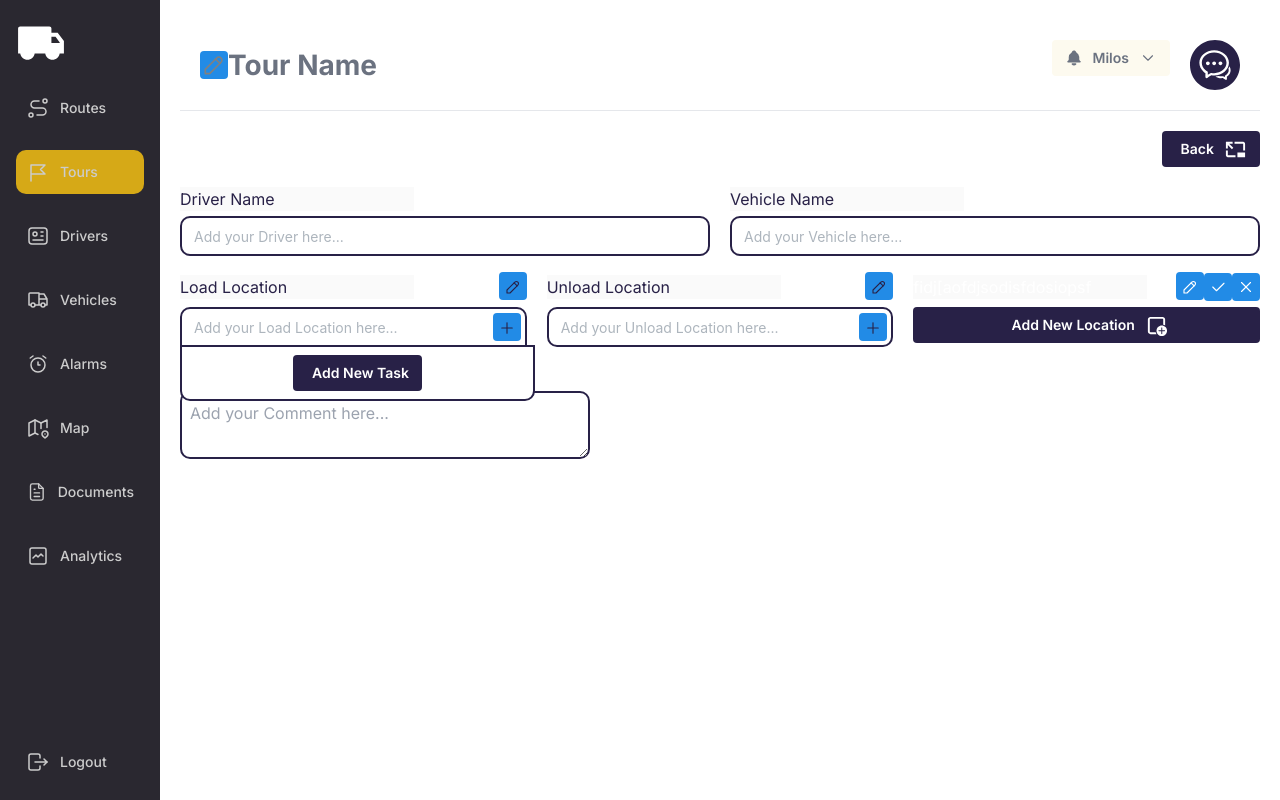
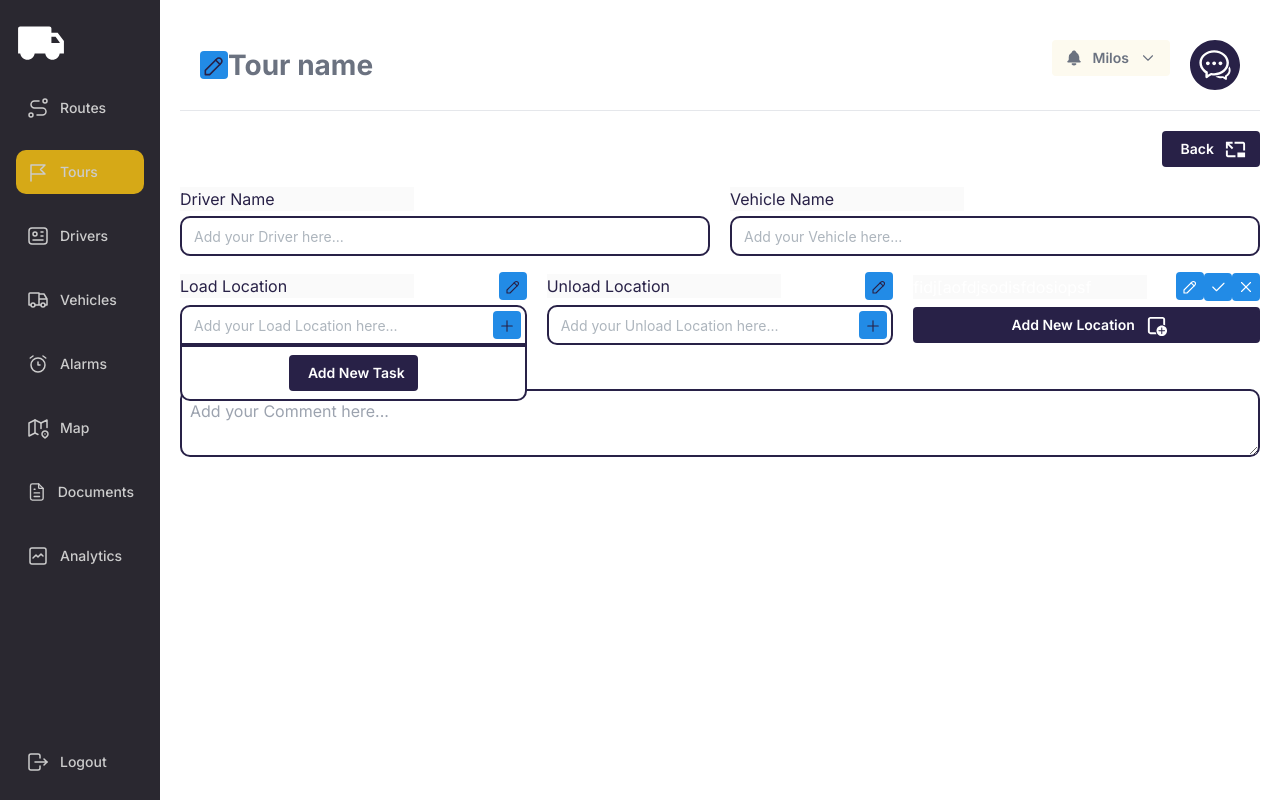
Before and after one commit to milanradosavac123/spedicija, a Next.js app: page /new_tour in a window 1280 px wide. Both pictures are taken after a click on the button 506 px from the left and 327 px from the top of the page. Built offline with nearby package versions, Linux system fonts and the light colour scheme.

Commit message:
added enter/esc key functionality, added first letter being capital of every task, made focusing work, made the label edit select itself

```diff
--- a/src/app/new_tour/page.tsx
+++ b/src/app/new_tour/page.tsx
@@ -8,7 +8,7 @@ import Link from "next/link";
 import OutlinedTextField from "@/components/OutlinedTextField";
 import { StandardSegmentedControl } from "@/components/StandardSegmentedControl";
 import Header from "@/components/Header";
-import { useState } from "react";
+import { useRef, useState } from "react";
 import { IconCheck, IconHome, IconPencil, IconPlus, IconTicketOff } from "@tabler/icons-react";
 import { FormControl } from "react-bootstrap";
 import { IconX } from "@tabler/icons-react";
@@ -56,6 +56,8 @@ export default function NewTourPage() {
 
     const [areTasksAddedIndexes, setAreTasksAddedIndexes] = useState<number[]>([]);
 
+    const [headerText, setHeaderText] = useState("Tour name");
+
     function addAreTasksAddedIndex(index: number) {
         setAreTasksAddedIndexes([...areTasksAddedIndexes, index])
     }
@@ -95,7 +97,9 @@ export default function NewTourPage() {
 
     return (
         <div className="p-5">
-            <Header headerText="Tour Name" shouldShowSearchField={false} editable={true} />
+            <Header header={headerText} shouldShowSearchField={false} editable={true} onHeaderTextChanged={(newText) => {
+                setHeaderText(newText);
+            }} />
             <hr />
             <div className="flex flex-row justify-end py-5">
                 <Button
@@ -188,11 +192,11 @@ export default function NewTourPage() {
                                 </ActionIcon>
                             }
                         />
-                        {openedDropDownIndex !== undefined && openedDropDownIndex === i && <div className={`min-w-[27.73vw] max-w-[27.73vw] bg-white p-2 border-solid border-2 border-b-[#282147] border-r-[#282147] border-l-[#282147] border-t-[#282147] rounded-b-[10px]`} style={{ position: "absolute", zIndex: "999", top: "73px", left: "0px" }}>
+                        {openedDropDownIndex !== undefined && openedDropDownIndex === i && <div className={`min-w-[100%] max-w-[100%] bg-white p-2 border-solid border-2 border-b-[#282147] border-r-[#282147] border-l-[#282147] border-t-[#282147] rounded-b-[10px]`} style={{ position: "absolute", zIndex: "999", top: "73px", left: "0px" }}>
                             <ul>
                                 {value.tasks && value.tasks.map((task, index) => (
                                     <li className="flex flex-auto justify-between items-center px-3">
-                                        <p className="break-all max-w-[20vw]" >{index + 1}. {task.text}</p>
+                                        <p className="break-all max-w-[20vw]" >{index + 1}. {task.text[0].toUpperCase()}{task.text.substring(1)}</p>
                                         <div>
                                             <ActionIcon onClick={() => {
                                                 setShouldShowAddNewTaskTextField(true);
@@ -250,6 +254,7 @@ export default function NewTourPage() {
                                     } as Task)
                                     setCurrentTaskText("");
                                     setShouldShowAddNewTaskTextField(false);
+                                    addAreTasksAddedIndex(i);
                                 }}>
                                     <IconCheck style={{ width: rem(18), height: rem(18), color: "black" }} stroke={1.5} />
                                 </ActionIcon>
@@ -265,7 +270,6 @@ export default function NewTourPage() {
                                     className="bg-[#282147] max-w-fit"
                                     pr={12}
                                     onClick={() => {
-                                        addAreTasksAddedIndex(i);
                                         setCurrentTaskText("");
                                         setShouldShowAddNewTaskTextField(!shouldShowAddNewTaskTextField);
                                     }}
@@ -341,8 +345,9 @@ export default function NewTourPage() {
                     Comment
                 </Text>
                 <FormControl
-                    className="max-w-[32vw] min-h-fit mb-4 border-solid border-2 border-[#282147] rounded-[10px] p-2"
+                    className="max-w-[85vw] min-w-[20vw] min-h-fit mb-4 border-solid border-2 border-[#282147] rounded-[10px] p-2"
                     value={comment}
+                    style={{ resize: "both" }}
                     placeholder="Add your Comment here..."
                     id="comment-text-area"
                     as="textarea"
--- a/src/app/page.tsx
+++ b/src/app/page.tsx
@@ -10,7 +10,7 @@ export default function Home() {
 
   return (
     <div className="p-5">
-      <Header headerText="Active Tours" />
+      <Header header="Active Tours" />
       <hr />
       <div className="flex flex-row justify-between py-5">
         <StandardSegmentedControl />
--- a/src/app/routes/page.tsx
+++ b/src/app/routes/page.tsx
@@ -8,7 +8,7 @@ import { StandardSegmentedControl } from "@/components/StandardSegmentedControl"
 export default function RoutesPage() {
     return (
         <div className="p-5">
-            <Header headerText="Routes" />
+            <Header header="Routes" />
             <hr />
             <div className="flex flex-row justify-between py-5">
                 <StandardSegmentedControl />
--- /dev/null
+++ b/src/components/EditControl.tsx
@@ -0,0 +1,41 @@
+import { ActionIcon, rem } from "@mantine/core";
+import { IconCheck, IconPencil, IconX } from "@tabler/icons-react";
+
+interface EditControlProps {
+    isEditing: boolean,
+    colour?: string,
+    enabled?: boolean,
+    iconSize?: number,
+    children?: React.ReactNode
+    onEdit?: () => void,
+    onSave: () => void,
+    onDismiss: () => void,
+    onEditingChange?: (newValue: boolean) => void
+}
+
+export default function EditControl({ isEditing, colour, enabled = true, iconSize = 18, children, onEdit, onSave, onDismiss, onEditingChange }: EditControlProps) {
+
+    return (
+        <div className="flex flex-row items-center">
+            {!isEditing && <ActionIcon onClick={() => {
+                enabled && onEditingChange && onEditingChange(true);
+                enabled && onEdit && onEdit();
+            }} pt={2} fw={500} fz="xs">
+                <IconPencil style={{ width: rem(iconSize), height: rem(iconSize), color: colour ? colour : "#282147" }} stroke={1.5} />
+            </ActionIcon>}
+            {children !== undefined && children}
+            {isEditing && <ActionIcon onClick={() => {
+                onEditingChange && onEditingChange(false);
+                onSave();
+            }}>
+                <IconCheck style={{ width: rem(iconSize), height: rem(iconSize), color: colour ? colour : "#00ff00" }} stroke={1.5} />
+            </ActionIcon>}
+            {isEditing && <ActionIcon onClick={() => {
+                onEditingChange && onEditingChange(false);
+                onDismiss();
+            }}>
+                <IconX style={{ width: rem(iconSize), height: rem(iconSize), color: colour ? colour : "#ff0000" }} stroke={1.5} />
+            </ActionIcon>}
+        </div>
+    );
+}
--- a/src/components/Header.tsx
+++ b/src/components/Header.tsx
@@ -4,35 +4,61 @@ import { AccountDropdown } from "./AccountDropdown";
 import { SearchField } from "./SearchField";
 import chat from "#/public/chat.svg";
 import Image from "next/image";
-import { IconChevronDown, IconPencil } from "@tabler/icons-react";
-import { ActionIcon, rem } from "@mantine/core";
 import { useState } from "react";
 import { FormControl } from "react-bootstrap";
+import EditControl from "./EditControl";
 
 interface HeaderProps {
-    headerText: string,
+    header: string,
     editable?: boolean,
     shouldShowSearchField?: boolean,
-    onHeaderTextChanged: (value: string) => void,
+    onHeaderTextChanged?: (value: string) => void,
 }
 
-export default function Header({ headerText, editable = false, shouldShowSearchField = true, onHeaderTextChanged }: HeaderProps) {
+export default function Header({ header, editable = false, shouldShowSearchField = true, onHeaderTextChanged }: HeaderProps) {
 
     const [isPencilClicked, setIsPencilClicked] = useState(false);
 
+    const [headerText, setHeaderText] = useState(header);
+
     return (
-        <div className="p-5 flex flex-row flex-auto justify-between" >
-            <div className="flex flex-row items-center">
-                {editable && <ActionIcon onClick={() => {
-                    setIsPencilClicked(true);
-                }}>
-                    <IconPencil style={{ width: rem(30), height: rem(30), color: "gray" }} stroke={1.5} />
-                </ActionIcon>}
-                {!isPencilClicked && <h1 className="text-gray-500" >{headerText}</h1>}
-                {isPencilClicked && <FormControl disabled={!isPencilClicked} value={headerText} className={`text-gray-500 font-[650] text-[28px] border-solid border-2 border-b-gray-500`} size="sm" onChange={(e) => {
-
-				}} />}
-            </div>
+        <div className="p-5 flex flex-row flex-auto justify-between">
+            <EditControl
+                isEditing={isPencilClicked}
+                enabled={editable}
+                iconSize={30}
+                onDismiss={() => {
+                    setHeaderText(header);
+                }}
+                onSave={() => {
+                    onHeaderTextChanged && onHeaderTextChanged(headerText);
+                }}
+                onEditingChange={(newValue) => {
+                    setIsPencilClicked(newValue);
+                }}
+            >
+                {!isPencilClicked && <h1 className="text-gray-500" >{header}</h1>}
+                {isPencilClicked &&
+                    <FormControl
+                        disabled={!isPencilClicked}
+                        value={headerText}
+                        className={`text-gray-500 font-[650] text-[28px] border-solid border-2 border-b-gray-500`}
+                        size="sm"
+                        onChange={(e) => {
+                            setHeaderText(e.currentTarget.value);
+				        }}
+                        onKeyDown={(e) => {
+                            if (e.key === "Enter") {
+                                onHeaderTextChanged && onHeaderTextChanged(headerText);
+                                setIsPencilClicked(false);
+                            } else if (e.key === "Escape") {
+                                setHeaderText(header);
+                                setIsPencilClicked(false);
+                            }
+                        }}
+                    />
+                }
+            </EditControl>
             {shouldShowSearchField && <SearchField />}
             <div className="flex flex-row">
                 <AccountDropdown userName="Milos" />
```
Also changed, not shown: src/components/OutlinedTextField.tsx (+48 -25 lines).
